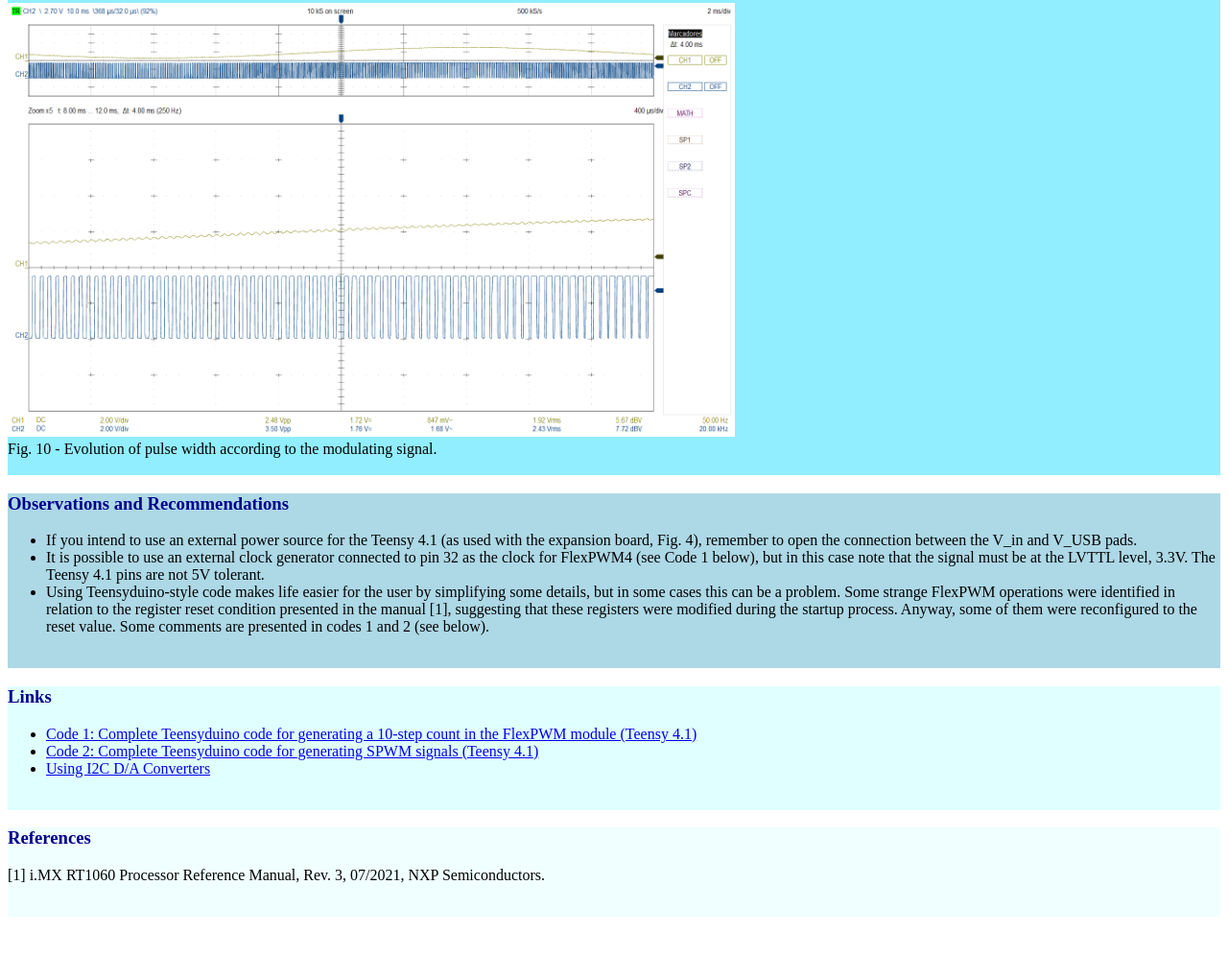
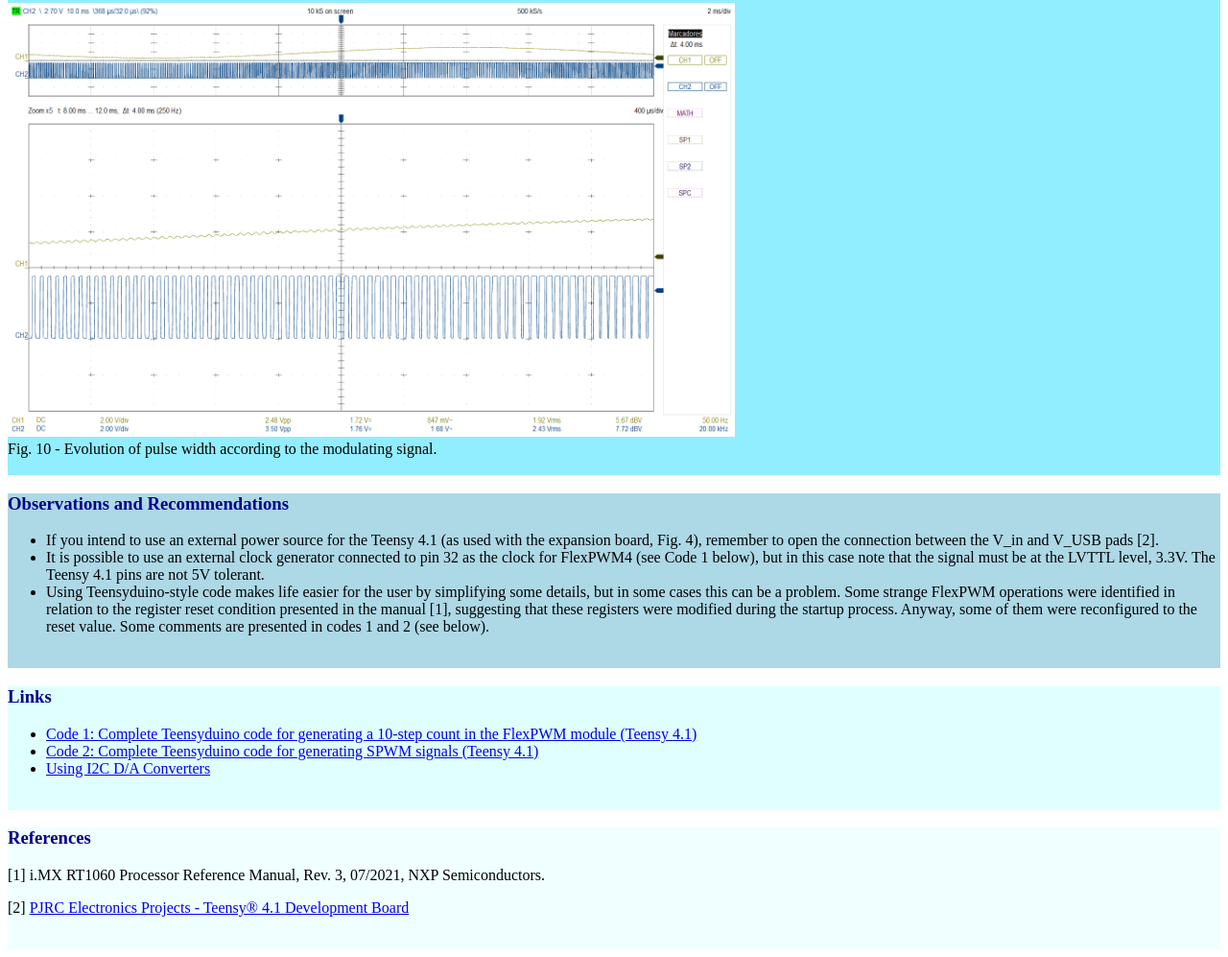
Before and after one commit to Ernane-AAC/Teensy-4.1-Sinusoidal-Pulse-Width-Modulation, a plain HTML site: page index.html in a window 1280 px wide. Shown: the part 4703-5700 px from the top of the page at 96% size. Before the commit the page ends 5666 px from the top, so only its background shows below. Drawn offline with nearby package versions, Linux system fonts and the light colour scheme; some packages are replaced by stand-ins of ours.

Commit message:
Update index.html

```diff
--- a/index.html
+++ b/index.html
@@ -151,7 +151,7 @@
 	<div class="content6">
         <h3> Observations and Recommendations </h3>
 		<ul>
-            <li> If you intend to use an external power source for the Teensy 4.1 (as used with the expansion board, Fig. 4), remember to open the connection between the V_in and V_USB pads. </li>
+            <li> If you intend to use an external power source for the Teensy 4.1 (as used with the expansion board, Fig. 4), remember to open the connection between the V_in and V_USB pads [2]. </li>
             <li> It is possible to use an external clock generator connected to pin 32 as the clock for FlexPWM4 (see Code 1 below), but in this case note that the signal must be at the LVTTL level, 3.3V. The Teensy 4.1 pins are not 5V tolerant. </li>
             <li> Using Teensyduino-style code makes life easier for the user by simplifying some details, but in some cases this can be a problem. Some strange FlexPWM operations were identified in relation to the register reset condition presented in the manual [1], suggesting that these registers were modified during the startup process. Anyway, some of them were reconfigured to the reset value. Some comments are presented in codes 1 and 2 (see below). </li>
 		</ul>
@@ -169,6 +169,7 @@
 	<div class="content8">
         <h3> References </h3>
         <p>[1] i.MX RT1060 Processor Reference Manual, Rev. 3, 07/2021, NXP Semiconductors.</p>
+		<p>[2] <a href="https://www.pjrc.com/store/teensy41.html">PJRC Electronics Projects - Teensy® 4.1 Development Board</a></p>
 		<br>
 	</div>
 </body>
```
